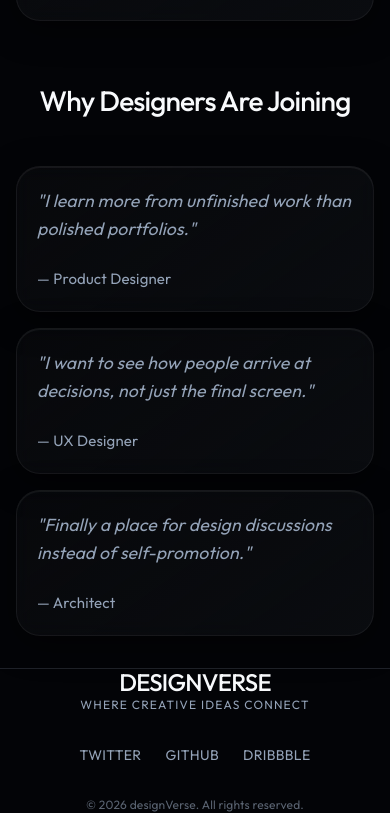
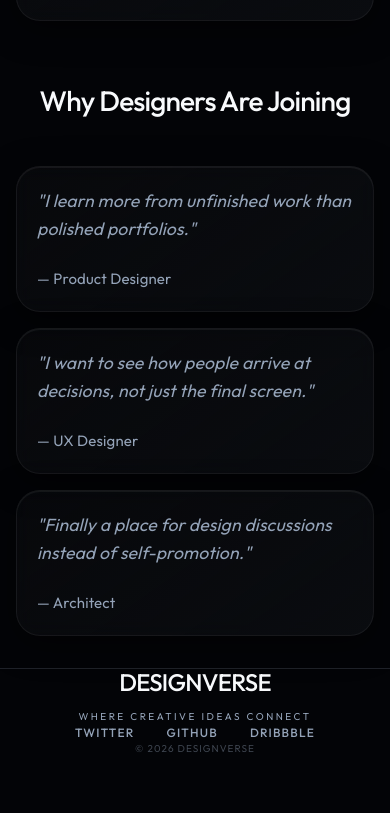
Before and after one commit to itssara06/knot, a React (Vite) app: page / in a window 390 px wide. Shown: the part 3359-4172 px from the top of the page. After the commit the page ends 4116 px from the top, so only its background shows below. Built offline with nearby package versions, Linux system fonts and the light colour scheme.

Commit message:
fix: refine mobile footer typography and spacing

```diff
--- a/src/App.jsx
+++ b/src/App.jsx
@@ -596,16 +596,20 @@ function App() {
       </AnimatePresence>
 
       {/* Mobile Footer */}
-      <footer className="mobile-footer flex-col items-center justify-center py-16 px-6 border-t border-[var(--border-color)]">
-        <h2 className="text-2xl font-bold mb-2 uppercase tracking-[0.2em] text-[var(--text-primary)]">designVerse</h2>
-        <p className="text-[var(--text-muted)] text-xs mb-8 text-center uppercase tracking-widest">Where creative ideas connect</p>
-        <div className="flex gap-6 mb-8 text-[var(--text-muted)] text-sm tracking-wide uppercase">
+      <footer className="mobile-footer flex-col items-center justify-center pt-12 pb-10 px-6 border-t border-[var(--border-color)]">
+        <div className="flex flex-col items-center gap-3 mb-10">
+          <h2 className="text-2xl font-bold uppercase tracking-[0.2em] text-[var(--text-primary)]">designVerse</h2>
+          <p className="text-[var(--text-muted)] text-[10px] text-center uppercase tracking-[0.25em]">Where creative ideas connect</p>
+        </div>
+
+        <div className="flex gap-8 mb-10 text-[var(--text-muted)] text-xs font-medium tracking-[0.1em] uppercase">
           <a href="#" className="hover:text-[var(--text-primary)] transition-colors">Twitter</a>
           <a href="#" className="hover:text-[var(--text-primary)] transition-colors">Github</a>
           <a href="#" className="hover:text-[var(--text-primary)] transition-colors">Dribbble</a>
         </div>
-        <div className="text-[var(--text-muted)] text-xs opacity-60">
-          © {new Date().getFullYear()} designVerse. All rights reserved.
+
+        <div className="text-[var(--text-muted)] text-[10px] opacity-40 uppercase tracking-widest">
+          © {new Date().getFullYear()} designVerse
         </div>
       </footer>
 
```
